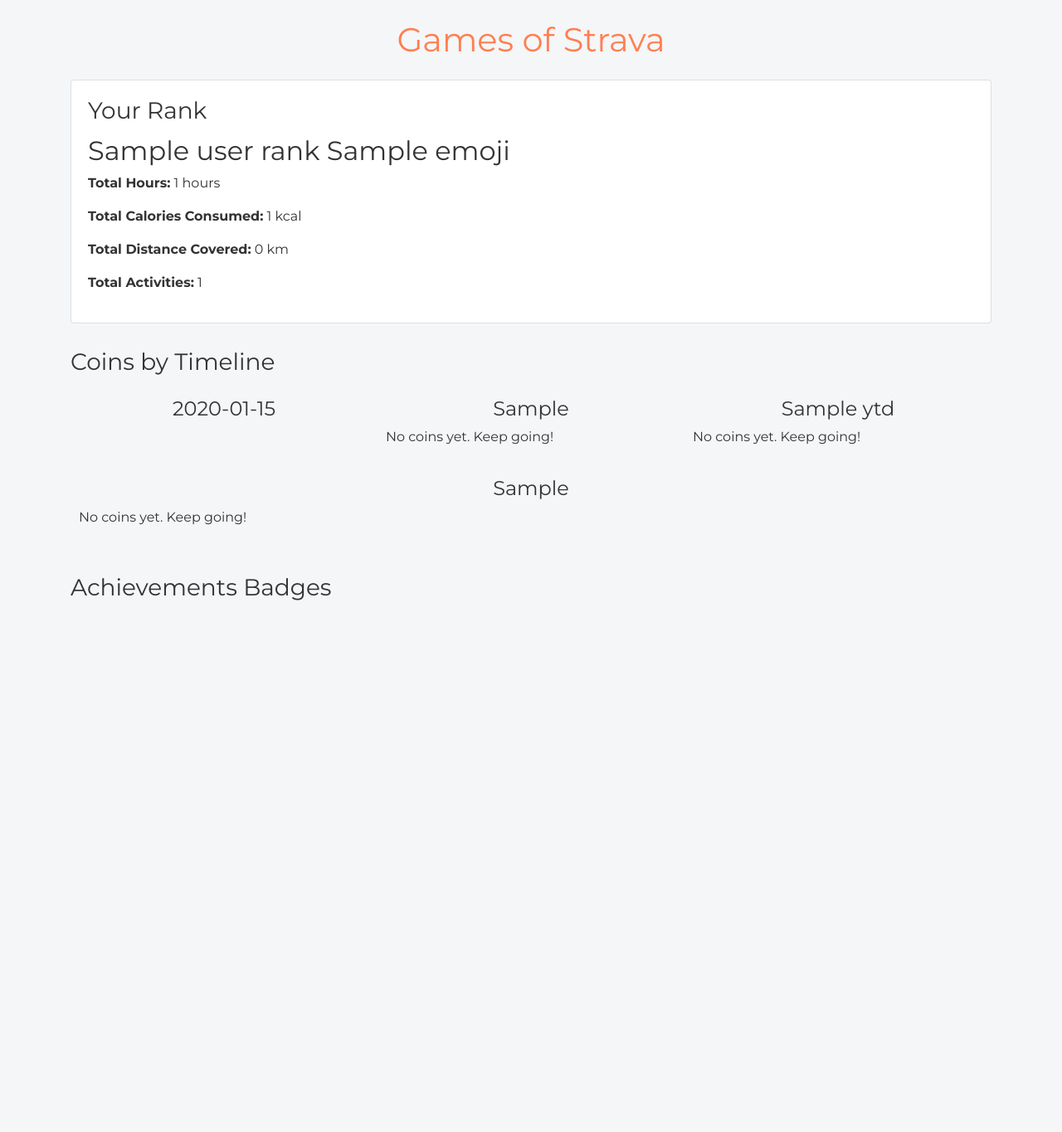
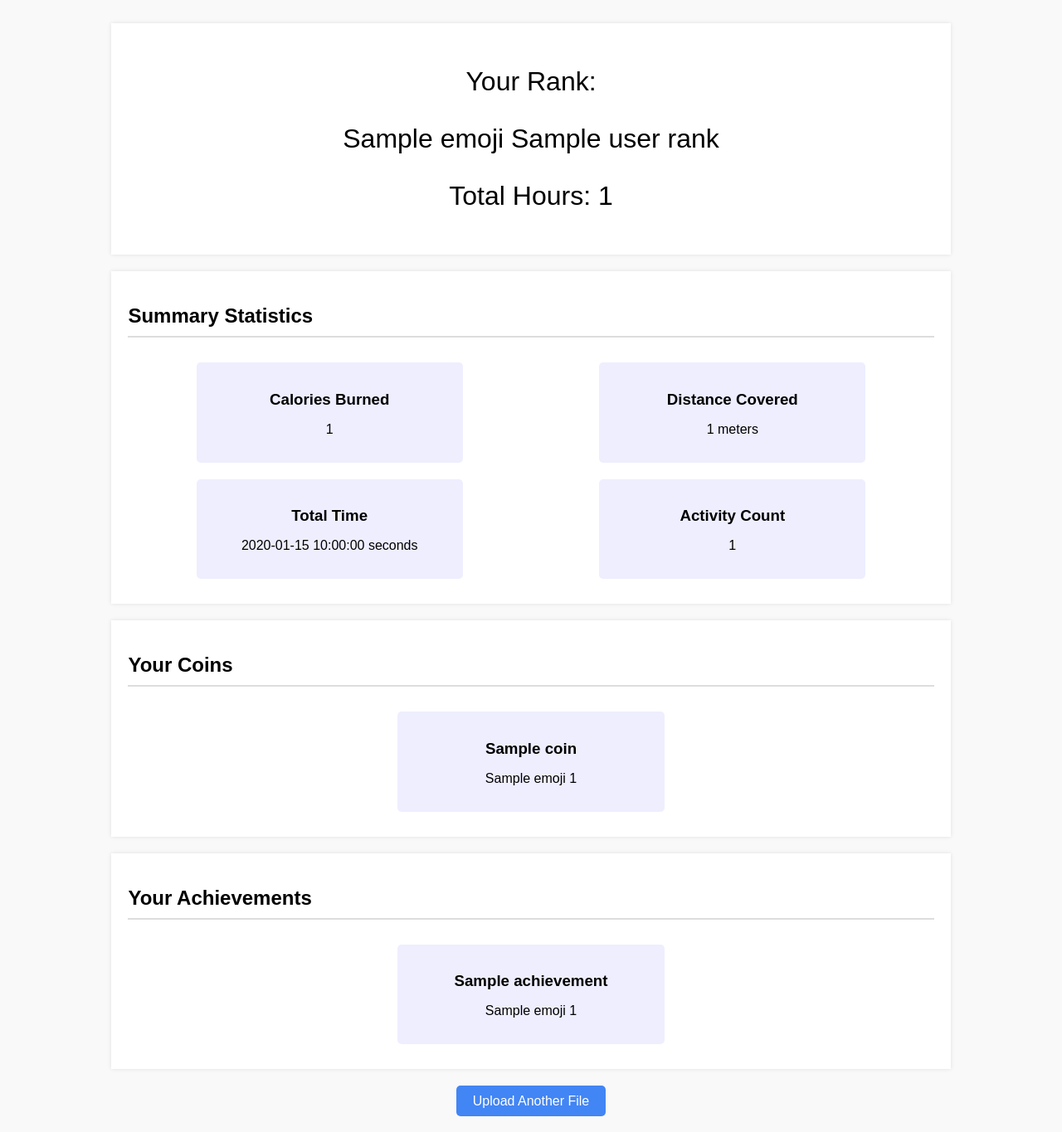
Before and after one commit to micmer-git/league-of-strava-website, a Flask app: template templates/dashboard.html in a window 1280 px wide. Shown: the whole page at 83% size. Before the commit the page ends 724 px from the top, so only its background shows below. Run offline with Flask 3, Linux system fonts and the light colour scheme; the template is opened without the code that fills it: most values are stand-ins (such as "Sample title", 1, 10 or a date in 2020); some libraries are stand-ins or nearby versions.

Commit message:
working with file loaddd? :))

```diff
--- a/app.py
+++ b/app.py
@@ -1,7 +1,17 @@
-from flask import Flask, render_template
+from flask import Flask, render_template, request
 import pandas as pd
+from werkzeug.utils import secure_filename
+import logging
+import os
 
 app = Flask(__name__)
+
+# Configuration
+ALLOWED_EXTENSIONS = {'csv'}
+app.config['MAX_CONTENT_LENGTH'] = 10 * 1024 * 1024  # 10 Megabytes
+
+# Initialize logging
+logging.basicConfig(level=logging.INFO)
 
 # Rank System Configuration in Python (Based on Total Hours)
 rank_config = [
@@ -49,11 +59,6 @@ achievement_config = {
         {'name': '6 Hours', 'emoji': '⏱️', 'threshold': 6, 'count': 0},
         {'name': '12 Hours', 'emoji': '🌇', 'threshold': 12, 'count': 0},
     ],
-    'special_occasions': [
-        {'name': 'New Year Run', 'emoji': '🎉', 'dates': ['01-01'], 'count': 0},
-        {'name': 'Christmas Run', 'emoji': '🎄', 'dates': ['12-25'], 'count': 0},
-        # Add more special occasions as needed
-    ],
     'additional_achievements': [
         {
             'name': 'Marathon Master',
@@ -75,36 +80,37 @@ achievement_config = {
     ]
 }
 
+def allowed_file(filename):
+    return '.' in filename and \
+           filename.rsplit('.', 1)[1].lower() in ALLOWED_EXTENSIONS
+
 # Load and preprocess the CSV data
-def load_data():
-    # Adjust the file path if necessary
-    df = pd.read_csv('activities.csv')
+def process_dataframe(dataframe):
+    # Ensure necessary columns are present
+    required_columns = ['Calories', 'Distance', 'Elapsed Time', 'Elevation Gain',
+                        'Max Heart Rate', 'Average Heart Rate', 'Activity Type']
+    missing_columns = [col for col in required_columns if col not in dataframe.columns]
+    if missing_columns:
+        error = f"The following required columns are missing in the uploaded file: {', '.join(missing_columns)}"
+        return None, error
 
     # Convert necessary columns to numeric, handling errors
     numeric_columns = ['Calories', 'Distance', 'Elapsed Time', 'Elevation Gain', 'Max Heart Rate', 'Average Heart Rate']
     for col in numeric_columns:
-        df[col] = pd.to_numeric(df[col], errors='coerce')
+        dataframe[col] = pd.to_numeric(dataframe[col], errors='coerce')
 
-    # Convert dates to datetime objects
-    df['Activity Date'] = pd.to_datetime(df['Activity Date'], errors='coerce')
+    # Drop rows with NaN values in numeric columns
+    dataframe = dataframe.dropna(subset=numeric_columns).copy()
 
-    return df
+    # Ensure 'Activity Type' is a string
+    dataframe['Activity Type'] = dataframe['Activity Type'].astype(str)
 
-def get_time_filtered_df(df, period):
-    now = pd.Timestamp.now()
-    if period == 'lifetime':
-        return df.copy()
-    elif period == 'last_365_days':
-        start_date = now - pd.Timedelta(days=365)
-    elif period == 'ytd':
-        start_date = pd.Timestamp(year=now.year, month=1, day=1)
-    elif period == 'last_30_days':
-        start_date = now - pd.Timedelta(days=30)
-    else:
-        return df.copy()  # Default to lifetime
-    filtered_df = df[df['Activity Date'] >= start_date].copy()
-    return filtered_df
+    # Check if DataFrame is empty
+    if dataframe.empty:
+        error = 'No valid data found after processing. Please check your CSV file.'
+        return None, error
 
+    return dataframe, None
 
 # Calculate summary statistics
 def calculate_stats(df):
@@ -147,14 +153,14 @@ def calculate_coins(df):
     pizza_coins = total_calories / PIZZA_CALORIES
     heartbeat_coins = total_heartbeats / HEARTBEAT_UNIT
 
-    # New coins
+    # New coins (optional, can be removed if not needed)
     climber_coin = len(df[df['Total Elevation Gain'] > 1000])
     michelin_star_coin = len(df[df['Calories'] > 2000])
 
     coins = [
-        {'name': 'Everest Coins', 'emoji': '🏔️', 'count': everest_coins},
-        {'name': 'Pizza Coins', 'emoji': '🍕', 'count': pizza_coins},
-        {'name': 'Heartbeat Coins', 'emoji': '❤️', 'count': heartbeat_coins},
+        {'name': 'Everest Coins', 'emoji': '🏔️', 'count': round(everest_coins, 2)},
+        {'name': 'Pizza Coins', 'emoji': '🍕', 'count': round(pizza_coins, 2)},
+        {'name': 'Heartbeat Coins', 'emoji': '❤️', 'count': round(heartbeat_coins, 2)},
         {'name': 'Climber Activities', 'emoji': '⛰️', 'count': climber_coin},
         {'name': 'Michelin Star Burner', 'emoji': '🔥', 'count': michelin_star_coin}
     ]
@@ -188,7 +194,10 @@ def calculate_achievements(df, achievement_config):
 
     # Marathon and Half Marathon
     for achievement in achievement_config['additional_achievements']:
-        completed_activities = df[(df['Activity Type'] == achievement['type']) & (df['Distance'] >= achievement['distance'])]
+        completed_activities = df[
+            (df['Activity Type'].str.lower() == achievement['type'].lower()) &
+            (df['Distance'] >= achievement['distance'])
+        ]
         achievement_count = len(completed_activities)
         if achievement_count > 0:
             achievements.append({
@@ -197,79 +206,56 @@ def calculate_achievements(df, achievement_config):
                 'count': achievement_count
             })
 
-    # Special Occasions
-    df['Activity Date String'] = df['Activity Date'].dt.strftime('%m-%d')
-    for occasion in achievement_config['special_occasions']:
-        occasion_activities = df[df['Activity Date String'].isin(occasion['dates'])]
-        occasion_count = len(occasion_activities)
-        if occasion_count > 0:
-            achievements.append({
-                'name': occasion['name'],
-                'emoji': occasion['emoji'],
-                'count': occasion_count
-            })
-
-    # Triathlon Achievements
-    df['Date'] = df['Activity Date'].dt.date
-    dates = df['Date'].unique()
-    for triathlon in achievement_config.get('triathlon_achievements', []):
-        count = 0
-        for date in dates:
-            day_activities = df[df['Date'] == date]
-            # Check for Swim, Ride, Run
-            swim_distance = day_activities[day_activities['Activity Type'] == 'Swim']['Distance'].sum()
-            ride_distance = day_activities[day_activities['Activity Type'] == 'Ride']['Distance'].sum()
-            run_distance = day_activities[day_activities['Activity Type'] == 'Run']['Distance'].sum()
-            distances = triathlon['distances']
-            if (swim_distance >= distances.get('Swim', 0) and
-                ride_distance >= distances.get('Ride', 0) and
-                run_distance >= distances.get('Run', 0)):
-                count += 1
-        if count > 0:
-            achievements.append({
-                'name': triathlon['name'],
-                'emoji': triathlon['emoji'],
-                'count': count
-            })
-
     return achievements
 
-# Load data once when the server starts
-dataframe = load_data()
+@app.route('/', methods=['GET', 'POST'])
+def index():
+    if request.method == 'POST':
+        # Check if the POST request has the file part
+        if 'file' not in request.files:
+            error = 'No file part in the request.'
+            return render_template('index.html', error=error)
+        file = request.files['file']
+        # If the user does not select a file
+        if file.filename == '':
+            error = 'No file selected.'
+            return render_template('index.html', error=error)
+        if file and allowed_file(file.filename):
+            filename = secure_filename(file.filename)
+            # Optionally, save the file to a temporary location
+            # file.save(os.path.join('uploads', filename))
+            try:
+                dataframe = pd.read_csv(file)
+                dataframe, error = process_dataframe(dataframe)
+                if error:
+                    return render_template('index.html', error=error)
 
-@app.route('/')
-def index():
-    periods = ['lifetime', 'ytd', 'last_365_days', 'last_30_days']
-    period_names = {
-        'lifetime': 'Lifetime',
-        'last_365_days': 'Last 365 Days',
-        'ytd': 'Year to Date',
-        'last_30_days': 'Last 30 Days'
-    }
+                # Proceed with processing
+                achievements = calculate_achievements(dataframe, achievement_config)
+                coins = calculate_coins(dataframe)
+                stats = calculate_stats(dataframe)
+                total_hours = stats['total_time'] / 3600
+                user_rank = get_user_rank(total_hours, rank_config)
 
-    achievements_by_period = {}
-    coins_by_period = {}
-
-    for period in periods:
-        filtered_df = get_time_filtered_df(dataframe, period)
-        achievements = calculate_achievements(filtered_df, achievement_config)
-        coins = calculate_coins(filtered_df)
-        # Keep coins and achievements separate
-        achievements_by_period[period] = achievements
-        coins_by_period[period] = coins
-
-    # For Rank and Stats, we will use Lifetime data
-    stats = calculate_stats(dataframe)
-    total_hours = stats['total_time'] / 3600
-    user_rank = get_user_rank(total_hours, rank_config)
-
-    return render_template('index.html',
-                           user_rank=user_rank,
-                           total_hours=total_hours,
-                           stats=stats,
-                           achievements_by_period=achievements_by_period,
-                           coins_by_period=coins_by_period,
-                           period_names=period_names)
+                # Now render the dashboard template
+                return render_template('dashboard.html',
+                                       user_rank=user_rank,
+                                       total_hours=round(total_hours, 2),
+                                       stats=stats,
+                                       achievements=achievements,
+                                       coins=coins)
+            except Exception as e:
+                logging.exception("Error processing the file.")
+                error = f'An error occurred during processing: {e}'
+                return render_template('index.html', error=error)
+        else:
+            error = 'Invalid file type. Please upload a CSV file.'
+            return render_template('index.html', error=error)
+    else:
+        # GET request, show the file upload form
+        return render_template('index.html')
 
 if __name__ == '__main__':
+    # Ensure the 'uploads' directory exists if you plan to save files
+    # os.makedirs('uploads', exist_ok=True)
     app.run(debug=True)
--- a/templates/dashboard.html
+++ b/templates/dashboard.html
@@ -1,215 +1,80 @@
 <!DOCTYPE html>
 <html>
 <head>
-    <title>Games of Strava</title>
-    <!-- Bootstrap CSS -->
-    <link rel="stylesheet" href="/templates/styles.css">
-
-    <link rel="stylesheet" href="https://stackpath.bootstrapcdn.com/bootstrap/4.5.2/css/bootstrap.min.css">
+    <title>Activity Dashboard</title>
     <style>
-        body {
-          font-family: 'Montserrat', sans-serif;
-          background-color: #f4f6f8;
-          color: #333;
-        }
-        h1 { color: #ff7f50; }
-        .stat-label { font-weight: bold; }
-        .rank-name { font-size: 24px; }
-        .rank-emoji { font-size: 48px; }
-        .achievements-section {
-            margin-top: 30px;
-        }
-        .achievement-list, .coin-list {
-            display: flex;
-            flex-wrap: wrap;
-        }
-        .achievement-item, .coin-item {
-            font-size: 24px;
-            margin: 5px;
-            cursor: pointer;
-            display: flex;
-            flex-direction: column;
-            align-items: center;
-        }
-        .achievement-item .badge, .coin-item .badge {
-            font-size: 16px;
-            margin-top: 5px;
-        }
-        .achievement-tooltip, .coin-tooltip {
-            display: none;
-            position: absolute;
-            bottom: 100%;
-            left: 50%;
-            transform: translateX(-50%);
-            margin-bottom: 10px;
-            padding: 5px 10px;
-            background-color: rgba(0,0,0,0.8);
-            color: #fff;
-            border-radius: 5px;
-            white-space: nowrap;
-            font-size: 14px;
-            z-index: 100;
-        }
-        .achievement-item:hover .achievement-tooltip, .coin-item:hover .coin-tooltip {
-            display: block;
-        }
-        .statistics .card-body p {
-            font-size: 18px;
-        }
-        .rank-card .card-body {
-            display: flex;
-        }
-        .rank-card .left-column {
-            flex: 1;
-            text-align: left;
-        }
-        .rank-card .right-column {
-            flex: 1;
-            text-align: center;
-        }
-        .rank-card h3, .rank-card h2, .rank-card p {
-            text-align: left;
-        }
-        .key-coins {
-            display: flex;
-            flex-direction: column;
-            align-items: center;
-        }
-        .key-coins .coin-item {
-            margin-bottom: 10px;
-        }
-        .key-coins .coin-item .badge {
-            margin-top: 5px;
-        }
-        .timeline-section {
-            margin-top: 30px;
-        }
-        .timeline-section h3 {
-            margin-bottom: 15px;
-        }
-        .timeline-row {
-            display: flex;
-            flex-wrap: wrap;
-        }
-        .timeline-column {
-            flex: 1;
-            min-width: 300px;
-            margin: 10px;
-        }
-        .timeline-column h4 {
-            text-align: center;
-        }
-        .coin-list {
-            justify-content: center;
-        }
+        body { font-family: Arial, sans-serif; background-color: #f9f9f9; }
+        .container { width: 80%; margin: auto; padding: 20px; }
+        .section { background-color: white; padding: 20px; margin-bottom: 20px; box-shadow: 0px 0px 5px rgba(0,0,0,0.1); }
+        h2 { border-bottom: 2px solid #ddd; padding-bottom: 10px; }
+        .rank { font-size: 2em; text-align: center; }
+        .stats, .coins, .achievements { display: flex; flex-wrap: wrap; justify-content: space-around; }
+        .card { width: 30%; background-color: #eef; padding: 15px; margin: 10px; border-radius: 5px; text-align: center; }
+        .card h3 { margin-bottom: 10px; }
     </style>
 </head>
 <body>
     <div class="container">
-        <h1 class="my-4 text-center">Games of Strava</h1>
+        <!-- User Rank Section -->
+        <div class="section rank">
+            <p>Your Rank:</p>
+            <p>{{ user_rank['emoji'] }} {{ user_rank['name'] }}</p>
+            <p>Total Hours: {{ total_hours }}</p>
+        </div>
 
-        <!-- Rank -->
-        <div class="card mb-4 rank-card">
-            <div class="card-body">
-                <div class="left-column">
-                    <h3 class="card-title">Your Rank</h3>
-                    <h2>{{ user_rank.name }} {{ user_rank.emoji }}</h2>
-                    <p><strong>Total Hours:</strong> {{ total_hours | int }}   hours</p>
-                    <!-- Statistics -->
-                    <p><strong>Total Calories Consumed:</strong> {{ stats.total_calories | int }}   kcal</p>
-                    <p><strong>Total Distance Covered:</strong> {{ (stats.total_distance / 1000) | int }}   km</p>
-                    <p><strong>Total Activities:</strong> {{ stats.activity_count }}</p>
+        <!-- Summary Statistics Section -->
+        <div class="section">
+            <h2>Summary Statistics</h2>
+            <div class="stats">
+                <div class="card">
+                    <h3>Calories Burned</h3>
+                    <p>{{ stats.total_calories }}</p>
                 </div>
-                <div class="right-column">
-                    <div class="key-coins">
-                        <!-- Display key coins: Everest, Heartbeat (in million beats), Pizzas -->
-                        {% for coin in coins_by_period['lifetime'] %}
-                            {% if coin.name == 'Everest Coins' %}
-                                <div class="coin-item">
-                                      {{ coin.emoji }}
-                                    <span class="badge badge-pill badge-primary">
-                                          {{ coin.count | int }}
-                                    </span>
-                                </div>
-                            {% elif coin.name == 'Heartbeat Coins' %}
-                                <div class="coin-item">
-                                      {{ coin.emoji }}
-                                    <span class="badge badge-pill badge-primary">
-                                        {{ (coin.count / 1000000) | int }}M
-                                    </span>
-                                </div>
-                            {% elif coin.name == 'Pizza Coins' %}
-                                <div class="coin-item">
-                                      {{ coin.emoji }}
-                                    <span class="badge badge-pill badge-primary">
-                                          {{ coin.count | int }}
-                                    </span>
-                                </div>
-                            {% endif %}
-                        {% endfor %}
-                    </div>
+                <div class="card">
+                    <h3>Distance Covered</h3>
+                    <p>{{ stats.total_distance }} meters</p>
+                </div>
+                <div class="card">
+                    <h3>Total Time</h3>
+                    <p>{{ stats.total_time }} seconds</p>
+                </div>
+                <div class="card">
+                    <h3>Activity Count</h3>
+                    <p>{{ stats.activity_count }}</p>
                 </div>
             </div>
         </div>
 
-        <!-- Coins Sections for Timelines -->
-        <div class="timeline-section">
-            <h3>Coins by Timeline</h3>
-            <div class="timeline-row">
-                {% for period in ['lifetime', 'last_365_days', 'ytd', 'last_30_days'] %}
-                <div class="timeline-column">
-                    <h4>{{ period_names[period] }}</h4>
-                    {% if coins_by_period[period] %}
-                    <div class="coin-list">
-                        {% for coin in coins_by_period[period] %}
-                            {% if coin.name in ['Total Hours', 'Total Distance', 'Consistency Coins'] %}
-                            <div class="coin-item">
-                                  {{ coin.emoji }}
-                                <span class="badge badge-pill badge-primary">
-                                      {{ coin.count | int }}
-                                </span>
-                                <div class="coin-tooltip">
-                                      {{ coin.name }}:   {{ coin.count | int }}
-                                </div>
-                            </div>
-                            {% endif %}
-                        {% endfor %}
+        <!-- Coins Section -->
+        <div class="section">
+            <h2>Your Coins</h2>
+            <div class="coins">
+                {% for coin in coins %}
+                    <div class="card">
+                        <h3>{{ coin['name'] }}</h3>
+                        <p>{{ coin['emoji'] }} {{ coin['count'] }}</p>
                     </div>
-                    {% else %}
-                    <p>No coins yet. Keep going!</p>
-                    {% endif %}
-                </div>
                 {% endfor %}
             </div>
         </div>
 
-        <!-- Achievements Badges Section -->
-        <div class="achievements-section">
-            <h3>Achievements Badges</h3>
-            <div class="achievement-list">
-                {% for achievement in achievements_by_period['lifetime'] %}
-                    {% if achievement.category == 'Races' or achievement.category == 'Special Days' %}
-                    <div class="achievement-item">
-                        {{ achievement.emoji }}
-                        <span class="badge badge-pill badge-primary">
-                            {{ achievement.count | int }}
-                        </span>
-                        <div class="achievement-tooltip">
-                            {{ achievement.name }}: {{ achievement.count | int }}
-                        </div>
+        <!-- Achievements Section -->
+        <div class="section">
+            <h2>Your Achievements</h2>
+            <div class="achievements">
+                {% for achievement in achievements %}
+                    <div class="card">
+                        <h3>{{ achievement['name'] }}</h3>
+                        <p>{{ achievement['emoji'] }} {{ achievement['count'] }}</p>
                     </div>
-                    {% endif %}
                 {% endfor %}
             </div>
         </div>
 
-        <!-- Optional JavaScript -->
-        <!-- jQuery first, then Popper.js, then Bootstrap JS -->
-        <script src="https://code.jquery.com/jquery-3.5.1.slim.min.js"></script>
-        <!-- Popper.js -->
-        <script src="https://cdn.jsdelivr.net/npm/popper.js@1.16.1/dist/umd/popper.min.js"></script>
-        <!-- Bootstrap JS -->
-        <script src="https://stackpath.bootstrapcdn.com/bootstrap/4.5.2/js/bootstrap.min.js"></script>
+        <!-- Back to Upload Button -->
+        <div style="text-align: center; margin-top: 30px;">
+            <a href="/" style="text-decoration: none; padding: 10px 20px; background-color: #4285F4; color: white; border-radius: 5px;">Upload Another File</a>
+        </div>
     </div>
 </body>
 </html>
```
Also changed, not shown: templates/index.html (+16 -25 lines).
